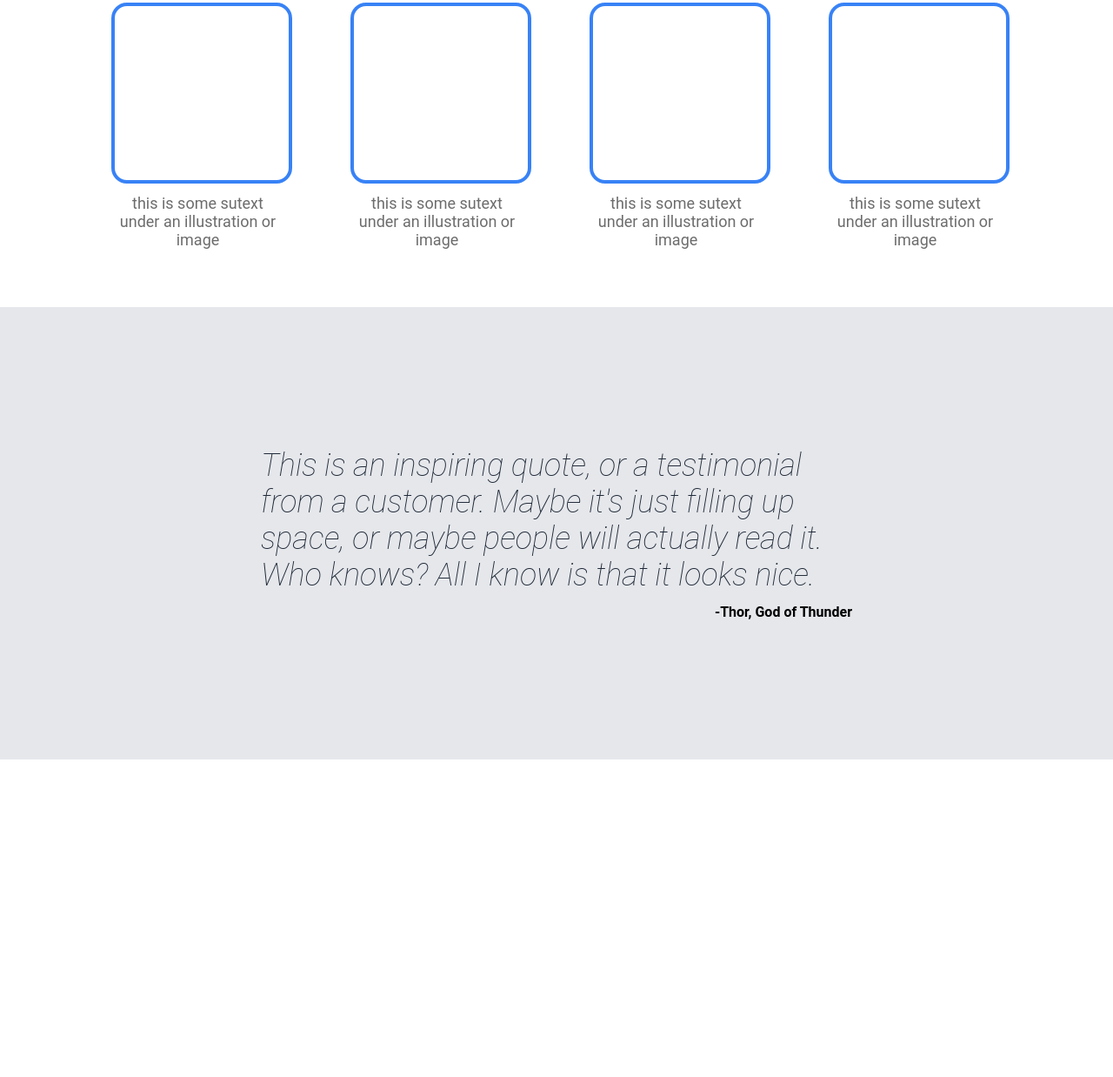
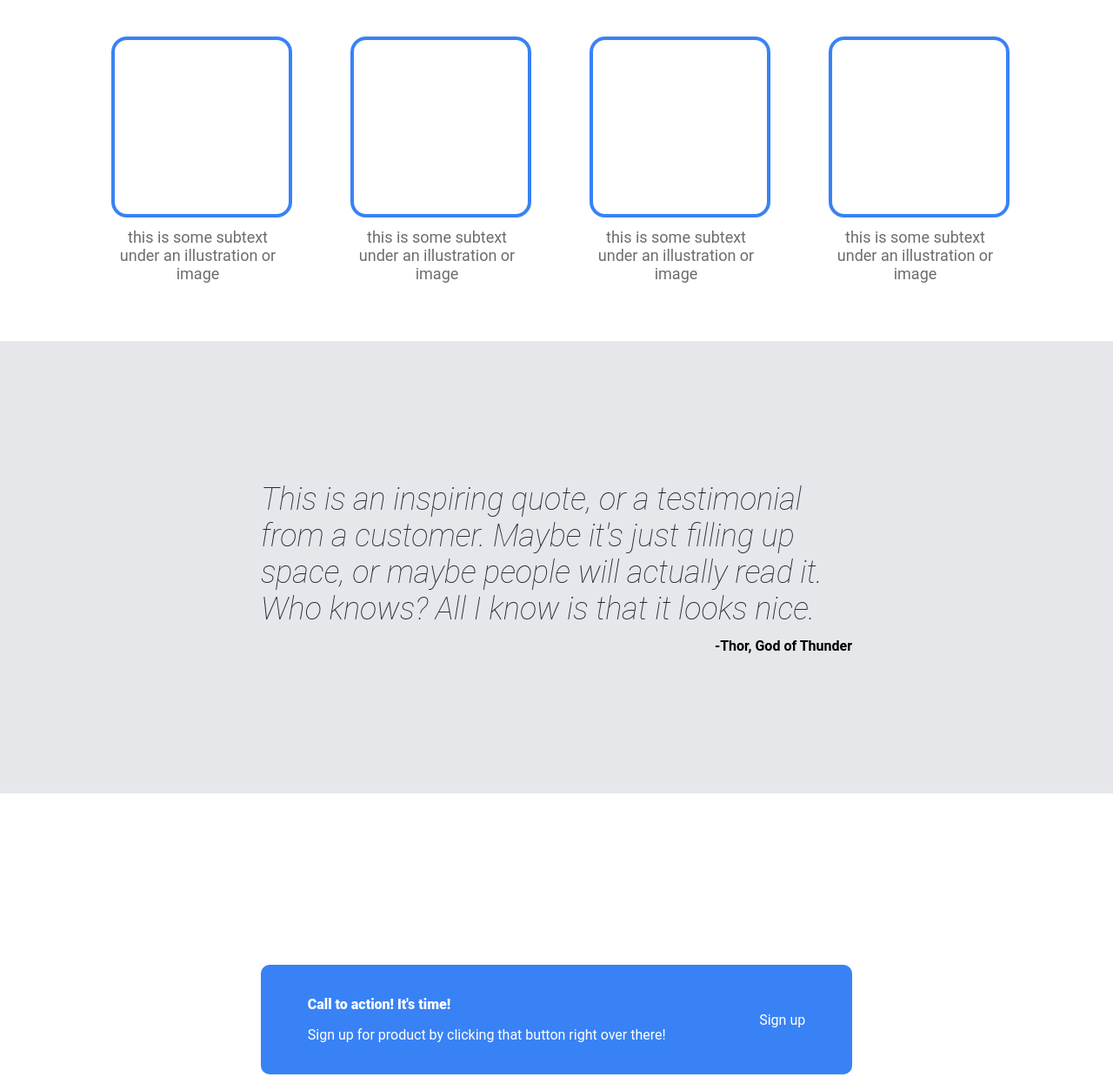
Before and after one commit to Sixmixes/landing-page, a plain HTML site: page index.html in a window 1280 px wide. Shown: the part 628-1866 px from the top of the page at 87% size. Before the commit the page ends 1606 px from the top, so only its background shows below. Drawn offline with Linux system fonts and the light colour scheme.

Commit message:
Added call to action section
added call to action section and styled the box for the section

```diff
--- a/index.html
+++ b/index.html
@@ -44,19 +44,19 @@
         <div class="img-container">
           <div class="box-section">
             <div class="box"></div>
-            <span>this is some sutext under an illustration or image</span>
+            <span>this is some subtext under an illustration or image</span>
           </div>
           <div class="box-section">
             <div class="box"></div>
-            <span>this is some sutext under an illustration or image</span>
+            <span>this is some subtext under an illustration or image</span>
           </div>
           <div class="box-section">
             <div class="box"></div>
-            <span>this is some sutext under an illustration or image</span>
+            <span>this is some subtext under an illustration or image</span>
           </div>
           <div class="box-section">
             <div class="box"></div>
-            <span>this is some sutext under an illustration or image</span>
+            <span>this is some subtext under an illustration or image</span>
           </div>
         </div>
       </div>
@@ -76,7 +76,7 @@
     <div class="call-container">
         <div class="callbox">
             <div class="calltext">
-                <p>Call to action!</p>
+                <p style="font-weight: 900;">Call to action! It's time!</p>
                 <p>Sign up for product by clicking that button right over there!</p>
             </div>
             <div class="callbutton">Sign up</div>
--- a/styles.css
+++ b/styles.css
@@ -10,8 +10,9 @@ body {
     background-color: #1F2937;
 }
 
-.top-section, .footer, .quote-cont {
+.top-section, .footer, .quote-cont, .call-container {
     padding: 10px 300px;
+    height: 500px;
 }
 
 .header-nav div {
@@ -155,3 +156,21 @@ body {
     padding: 0;
     margin: 0;
 }
+
+.call-container {
+    display: flex;
+    justify-content: center;
+    align-items: center;
+}
+
+.callbox {
+    display: flex;
+    justify-content: space-around;
+    align-items: center;
+    background-color: #3882F6;
+    flex: 1;
+    border-radius: 10px;
+    padding: 20px 0
+
+
+}
```
